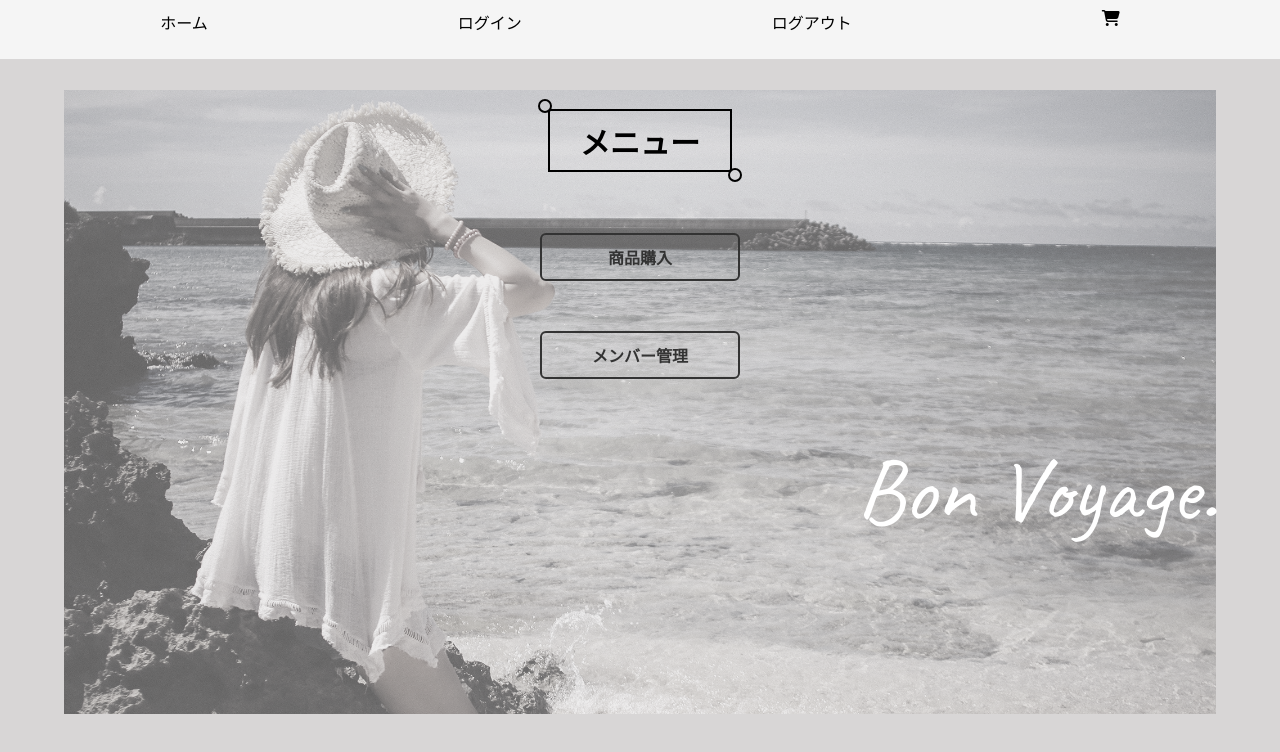
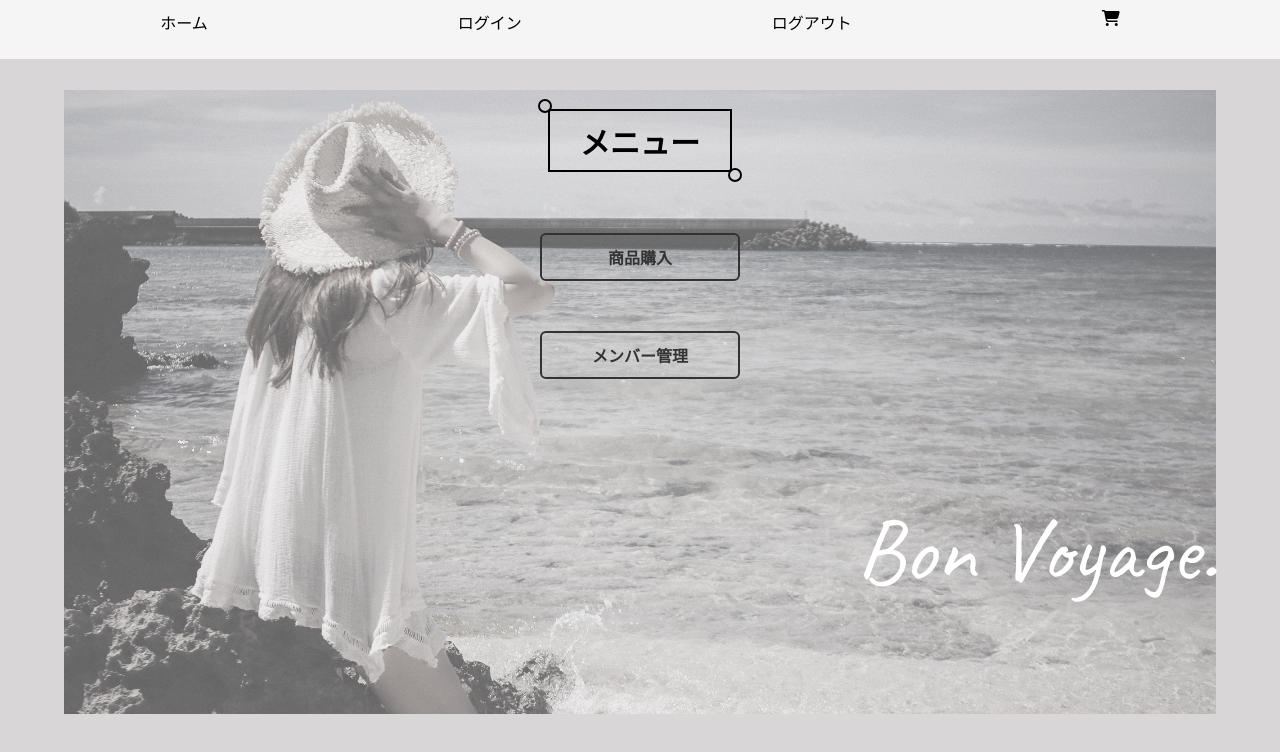
Before and after one commit to nsryota67/tour, a plain HTML site: page index.html in a window 1280 px wide. Drawn offline with Linux system fonts and the light colour scheme.

Commit message:
Update Style.css

```diff
--- a/Style.css
+++ b/Style.css
@@ -158,7 +158,7 @@ hr {
 }
 
 .message {
-  margin-top: 55px;
+  margin-top: 9%;
   margin-left: 62%;
   color: rgb(255, 255, 255);
   font-size: 90px;
```
